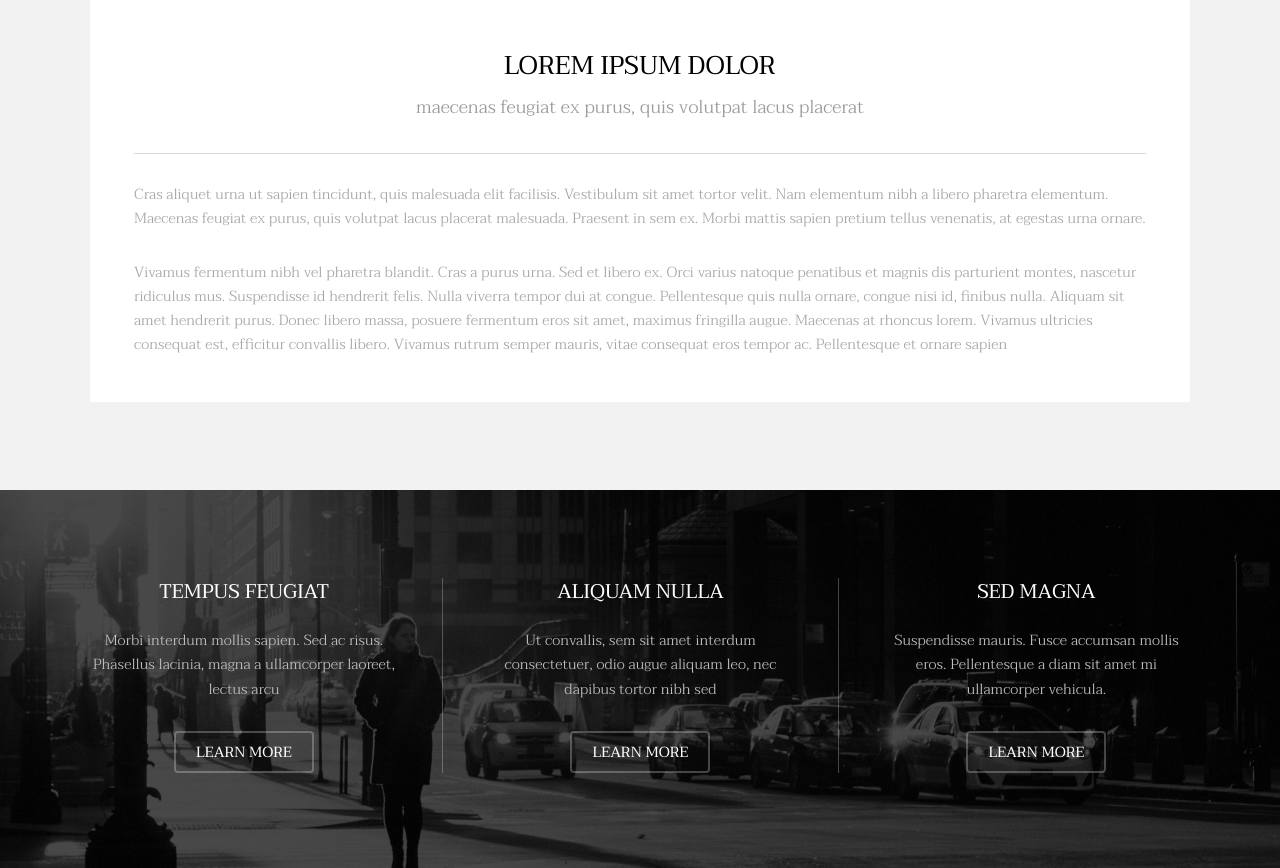
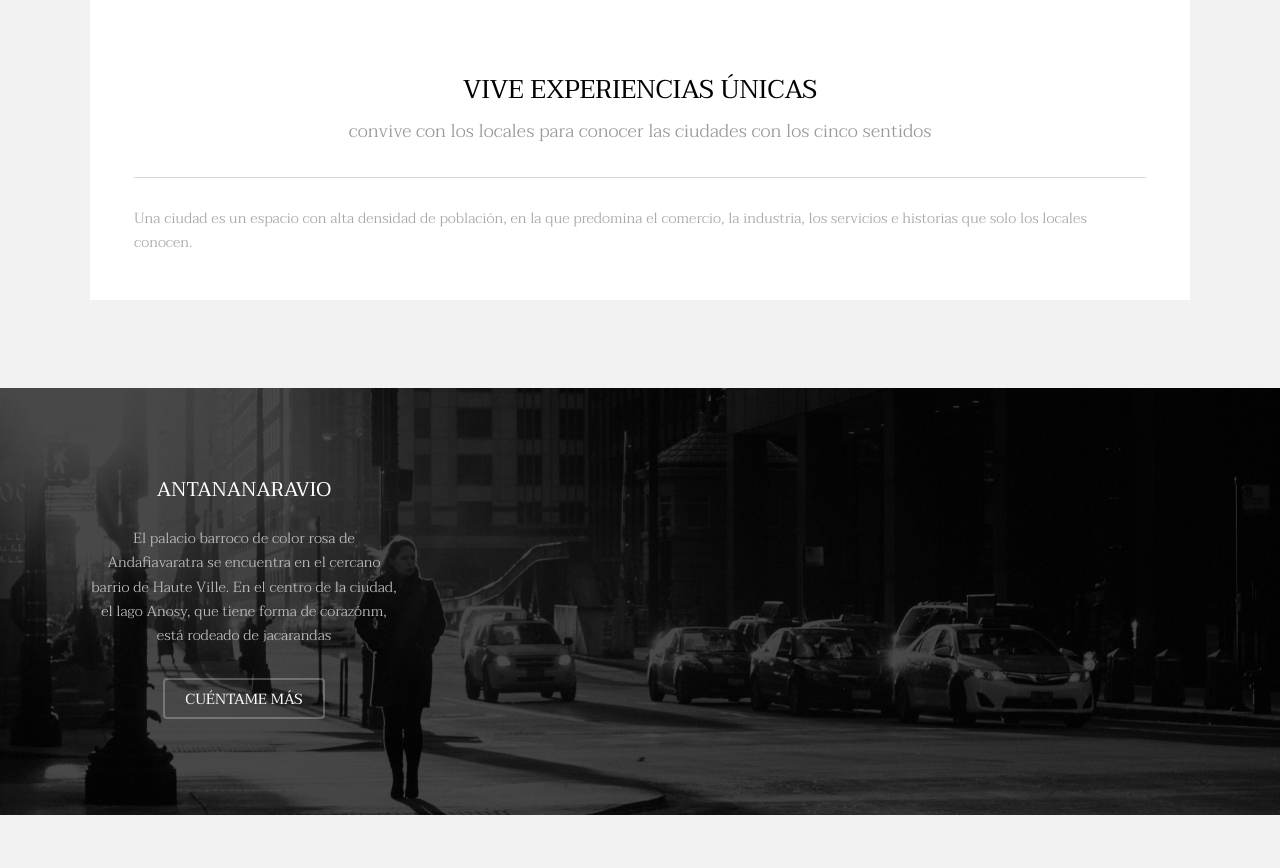
Before and after one commit to AlejandroPalomar215/04_REP_METROPOLITA, a plain HTML site: page index.html in a window 1280 px wide. Shown: the part 1242-2110 px from the top of the page. Drawn offline with Linux system fonts and the light colour scheme.

Commit message:
Update index.html

```diff
--- a/index.html
+++ b/index.html
@@ -1,12 +1,12 @@
-<!DOCTYPE HTML>
+OCTYPE HTML>
 <!--
-	Transitive by TEMPLATED
+	Metropolita by Alejandro Palomar
 	templated.co @templatedco
 	Released for free under the Creative Commons Attribution 3.0 license (templated.co/license)
 -->
 <html>
 	<head>
-		<title>Transitive by TEMPLATED</title>
+		<title>Metropolita by Alejandro Palomar</title>
 		<meta charset="utf-8" />
 		<meta name="viewport" content="width=device-width, initial-scale=1" />
 		<link rel="stylesheet" href="assets/css/main.css" />
@@ -15,7 +15,7 @@
 
 		<!-- Header -->
 			<header id="header" class="alt">
-				<div class="logo"><a href="index.html">Transitive <span>by TEMPLATED</span></a></div>
+				<div class="logo"><a href="index.html">Metropolita <span>by Alejandro</span></a></div>
 				<a href="#menu" class="toggle"><span>Menu</span></a>
 			</header>
 
@@ -36,10 +36,9 @@
 		-->
 			<section id="banner" data-video="images/banner">
 				<div class="inner">
-					<h1>Transitive</h1>
-					<p>A full responsive, business-oriented HTML5/CSS3 template<br />
-					built by <a href="https://templated.co/">Templated</a> and released under the <a href="https://templated.co/license">Creative Commons</a>.</p>
-					<a href="#one" class="button special scrolly">Get Started</a>
+					<h1>Metropolita</h1>
+					<p>Acompañanos en este viaje por los rincones de <a href="https://templated.co/">metrópolis</a> que seguro que no conocías.</p>
+					<a href="#one" class="button special scrolly">Sí, quiero</a>
 				</div>
 			</section>
 
@@ -53,12 +52,11 @@
 							</div>
 							<div class="content">
 								<header class="align-center">
-									<h2>Lorem ipsum dolor</h2>
-									<p>maecenas feugiat ex purus, quis volutpat lacus placerat</p>
+									<h2>VIVE EXPERIENCIAS ÚNICAS</h2>
+									<p>convive con los locales para conocer las ciudades con los cinco sentidos</p>
 								</header>
 								<hr />
-								<p> Cras aliquet urna ut sapien tincidunt, quis malesuada elit facilisis. Vestibulum sit amet tortor velit. Nam elementum nibh a libero pharetra elementum. Maecenas feugiat ex purus, quis volutpat lacus placerat malesuada. Praesent in sem ex. Morbi mattis sapien pretium tellus venenatis, at egestas urna ornare.</p>
-								<p>Vivamus fermentum nibh vel pharetra blandit. Cras a purus urna. Sed et libero ex. Orci varius natoque penatibus et magnis dis parturient montes, nascetur ridiculus mus. Suspendisse id hendrerit felis. Nulla viverra tempor dui at congue. Pellentesque quis nulla ornare, congue nisi id, finibus nulla. Aliquam sit amet hendrerit purus. Donec libero massa, posuere fermentum eros sit amet, maximus fringilla augue. Maecenas at rhoncus lorem. Vivamus ultricies consequat est, efficitur convallis libero. Vivamus rutrum semper mauris, vitae consequat eros tempor ac. Pellentesque et ornare sapien</p>
+								<p> Una ciudad es un espacio con alta densidad de población, en la que predomina el comercio, la industria, los servicios e historias que solo los locales conocen.</p>
 							</div>
 						</div>
 					</div>
@@ -71,29 +69,11 @@
 					<div id="flexgrid">
 						<div>
 							<header>
-								<h3>Tempus Feugiat</h3>
+								<h3>ANTANANARAVIO</h3>
 							</header>
-							<p>Morbi interdum mollis sapien. Sed ac risus. Phasellus lacinia, magna a ullamcorper laoreet, lectus arcu</p>
+							<p>El palacio barroco de color rosa de Andafiavaratra se encuentra en el cercano barrio de Haute Ville. En el centro de la ciudad, el lago Anosy, que tiene forma de corazónm, está rodeado de jacarandas</p>
 							<ul class="actions">
-								<li><a href="#" class="button alt">Learn More</a></li>
-							</ul>
-						</div>
-						<div>
-							<header>
-								<h3>Aliquam Nulla</h3>
-							</header>
-							<p>Ut convallis, sem sit amet interdum consectetuer, odio augue aliquam leo, nec dapibus tortor nibh sed </p>
-							<ul class="actions">
-								<li><a href="#" class="button alt">Learn More</a></li>
-							</ul>
-						</div>
-						<div>
-							<header>
-								<h3>Sed Magna</h3>
-							</header>
-							<p>Suspendisse mauris. Fusce accumsan mollis eros. Pellentesque a diam sit amet mi ullamcorper vehicula.</p>
-							<ul class="actions">
-								<li><a href="#" class="button alt">Learn More</a></li>
+								<li><a href="#" class="button alt">Cuéntame más</a></li>
 							</ul>
 						</div>
 					</div>
@@ -194,7 +174,8 @@
 						</div>
 					</section>
 					<div class="copyright">
-						&copy; Untitled Design: <a href="https://templated.co/">TEMPLATED</a>. Images <a href="https://unsplash.com/">Unsplash</a>. Video <a href="http://coverr.co/">Coverr</a>.
+						&copy; Designer: <a href="https://templated.co/">Alejandro Palomar.</a>
+
 					</div>
 				</div>
 			</footer>
```
